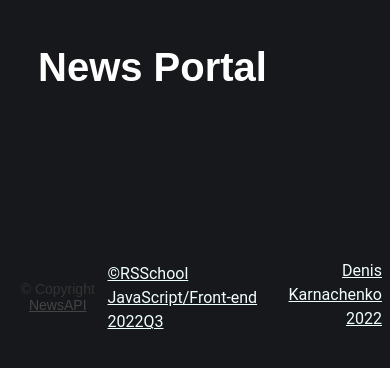
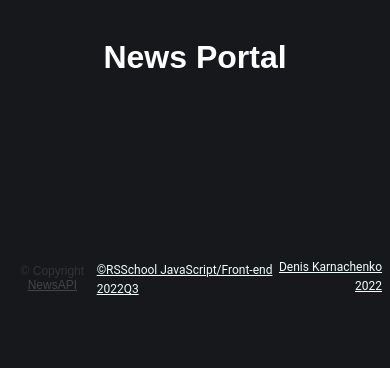
Before and after one commit to DenisKa13051992/tasksFromRollingScopesSchool, a website built with webpack: page news-JS/src/index.html in a window 390 px wide. Built offline with nearby package versions, Linux system fonts and the light colour scheme; no server answers.

Commit message:
feat: add a bit styles

```diff
--- a/news-JS/src/components/view/sources/sources.css
+++ b/news-JS/src/components/view/sources/sources.css
@@ -32,3 +32,10 @@
     font-weight: 400;
     white-space: nowrap;
 }
+
+@media (max-width: 640px) {
+  .source__item {
+    font-size: 12px
+  }
+
+}
--- a/news-JS/src/global.css
+++ b/news-JS/src/global.css
@@ -6,6 +6,8 @@ body {
 
 header {
     padding: 10px 30px;
+    display: flex;
+    justify-content: center;
 }
 
 header h1 {
@@ -47,7 +49,7 @@ footer .copyright:before {
   word-wrap: break-word;
   font-family: 'Roboto', sans-serif;
   font-weight: 400;
-  font-size: 16px;
+  font-size: 14px;
   line-height: 1.5;
   color: azure;
   text-align: left;
@@ -74,3 +76,15 @@ footer .copyright:before {
   max-width: 10%;
   min-width: 60px;
 }
+
+@media (max-width: 640px) {
+header h1 {
+  font-size: 32px;
+}
+.myFooter a {
+  font-size: 12px;
+}
+footer .copyright {
+  font-size: 12px;
+}
+}
```
